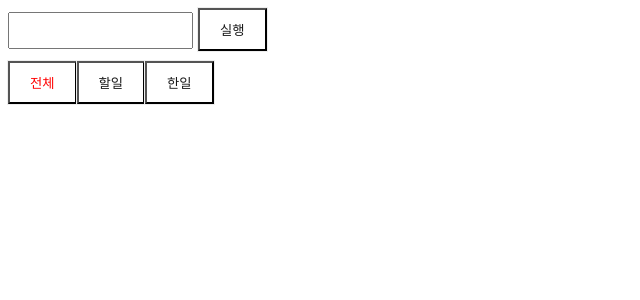
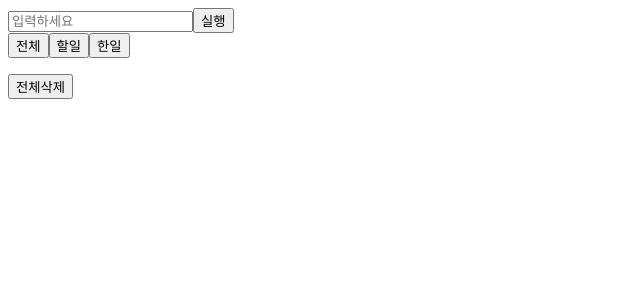
Before and after one commit to cobongs/todo-list, a React (Create React App) app: page / in a window 1280 px wide. Shown: the top 300 px of the page, without its empty margins (0-640 px from the left). Built offline with nearby package versions, Linux system fonts and the light colour scheme.

Commit message:
전제삭제버튼 추가

```diff
--- a/src/App.css
+++ b/src/App.css
@@ -1,36 +1,16 @@
 .App {
 }
 
-.writeWrap {
-    margin-bottom: 10px;
-}
-.writeWrap input {
-    height: 31px;
-    line-height: 31px;
-    margin-right: 5px;
-}
-button{
-    color: #191919;
-    padding:10px 20px;
-    background-color: #ffffff;
-    outline: 1px solid #eeeeee;
 
-}
 
 button.active {
     color:red;
 }
 
-.TodoList ul {
+.TodoList {
  padding: 0;
 }
 
 .TodoList li {
     list-style: none;
 }
-
-.TodoList li input {
-    height: 31px;
-    line-height: 31px;
-    margin-right: 5px;
-}
--- a/src/App.js
+++ b/src/App.js
@@ -1,6 +1,6 @@
 import React from 'react'
+import BtnsWrapper from './components/BtnsWrapper'
 import TodoList from './components/TodoList'
-import BtnsWrapper from './components/BtnsWrapper'
 import './App.css'
 
 class App extends React.Component {
@@ -8,16 +8,13 @@ class App extends React.Component {
     super(props)
     this.state = {
       activeIndex: 0,
+      listData: [],
       text: '',
-      listData: [],
-      step:0
+      step: 0,
+      tab: [
+        '전체', '할일', '한일'
+      ]
     }
-
-    this.tab = [
-      { label: '전체'},
-      { label: '할일'},
-      { label: '한일'}
-    ]
   }
 
   enter = (e) => {
@@ -26,7 +23,7 @@ class App extends React.Component {
     }
   }
 
-  handelOnChange = (e) => {
+  onChangeHandel = (e) => {
     this.setState({ text: e.target.value })
   }
 
@@ -36,9 +33,9 @@ class App extends React.Component {
 
     const newData = []
     const now = new Date().getTime()
-    newData.push(...this.state.listData,
-      { key: now, value: text, status: 1, isUpdateMode: false }
-      )
+    newData.push(...this.state.listData, {
+      key: now, value: text, status: 1, isUpdateMode: false
+    })
 
     this.setState({
       listData: newData,
@@ -46,14 +43,16 @@ class App extends React.Component {
     })
   }
 
-  setStep = (idx) => {
+  step = (idx) => {
+    console.log(idx)
     this.setState({
       step: idx,
       activeIndex: idx
+
     })
   }
 
-  changeHandler = (e, idx) => {
+  handelChange = (e, idx) => {
     const newData = [...this.state.listData]
     newData[idx].value = e.target.value
 
@@ -62,16 +61,17 @@ class App extends React.Component {
     })
   }
 
-  itemCheck = (idx) => {
+  onCkecked = (idx) => {
     const newData = [...this.state.listData]
     newData[idx].status = newData[idx].status === 1 ? 2 : 1
+
     this.setState({
       listData: newData,
-      text: ''
+      text:''
     })
   }
 
-  itemEdit = (idx) => {
+  onEdit = (idx) => {
     const newData = [...this.state.listData]
     newData[idx].isUpdateMode =! newData[idx].isUpdateMode
 
@@ -81,7 +81,7 @@ class App extends React.Component {
     })
   }
 
-  itemDel = (idx) => {
+  onDel = (idx) => {
       const newData = [...this.state.listData]
       newData.splice(idx, 1)
 
@@ -90,31 +90,40 @@ class App extends React.Component {
       })
   }
 
+  allDel = () => {
+    const newData = [...this.state.listData]
+    const all = newData.filter(item => item.status === 1)
+
+    this.setState({
+      listData: all
+    })
+  }
+
   render () {
+
     return (
       <div>
-        <div className="writeWrap">
+        <div>
           <input type="text"
+                 placeholder="입력하세요"
+                 value={this.state.text}
                  onKeyUp={this.enter}
-                 value={this.state.text}
-                 onChange={this.handelOnChange}
-          />
+                 onChange={this.onChangeHandel}/>
           <button onClick={this.write}>실행</button>
-        </div>
 
-        <BtnsWrapper tab={this.tab}
+          <BtnsWrapper tab={this.state.tab}
                        activeIndex={this.state.activeIndex}
-                     callback={this.setStep}/>
+                       callback={this.step}/>
 
          <TodoList listData={this.state.listData}
-                  callback={this.changeHandler}
                    step={this.state.step}
-                  itemCheck={this.itemCheck}
-                  itemEdit={this.itemEdit}
-                  itemDel={this.itemDel}
+                   handelChange={this.handelChange}
+                   onCkecked={this.onCkecked}
+                   onEdit={this.onEdit}
+                   onDel={this.onDel}/>
 
-        />
-
+          <button onClick={this.allDel}>전체삭제</button>
+        </div>
       </div>
     )
   }
--- a/src/components/BtnsWrapper.js
+++ b/src/components/BtnsWrapper.js
@@ -1,18 +1,16 @@
 import React from 'react'
 
 class BtnsWrapper extends React.Component {
+
   render () {
-    const { tab, activeIndex } = this.props
 
     return (
       <div>
         {
-          tab.map((value, idx) => {
+          this.props.tab.map((item, idx) => {
             return <button key={idx}
-                           data-index={idx}
-                           className={idx === activeIndex ? 'active' : ''}
                            onClick={() => this.props.callback(idx)}>
-              {value['label']}
+              {item}
             </button>
           })
         }
--- a/src/components/TodoList.js
+++ b/src/components/TodoList.js
@@ -3,31 +3,27 @@ import React from 'react'
 class TodoList extends React.Component {
 
   render () {
-    const { listData, step } = this.props
-
     return (
-      <div className="TodoList">
-        <ul>
-          <li>
+      <ul className="TodoList">
         {
-              listData.map((item, idx) => {
-                if(step !== item.status && step !== 0) return null
-                return <div key={idx}>
+          this.props.listData.map((item, idx) => {
+            if (this.props.step !== item.status && this.props.step !== 0) return null
+            return <li key={idx}>
               <input type="text"
                      value={item.value}
-                         disabled={item.isUpdateMode ? '' : 'disabled'}
-                         onChange={(e) => this.props.callback(e, idx)}/>
+                     onChange={(e) => this.props.handelChange(e, idx)}
+                      disabled={item.isUpdateMode ? '' : 'disabled'}/>
               <input type="checkbox"
                      checked={item.status === 2}
-                         onChange={() => this.props.itemCheck(idx)}/>
-                  <button onClick={() => this.props.itemEdit(idx)}>{item.isUpdateMode ? '저장' : '수정'}</button>
-                  <button onClick={() => this.props.itemDel(idx)}>삭제</button>
-                </div>
+                     onChange={() => this.props.onCkecked(idx)}/>
+              <button onClick={() => this.props.onEdit(idx)}>
+                {item.isUpdateMode ? '저장' : '수정'}
+              </button>
+              <button onClick={() => this.props.onDel(idx)}>삭제</button>
+            </li>
           })
         }
-          </li>
       </ul>
-      </div>
     )
   }
 }
```
Lines whose indentation alone changed are shown as unchanged.
